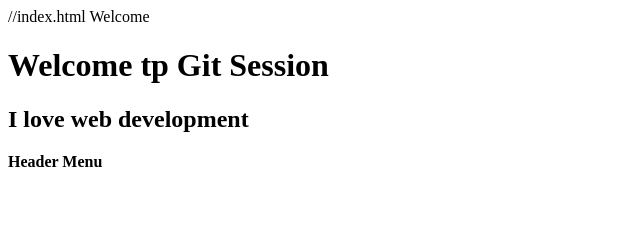
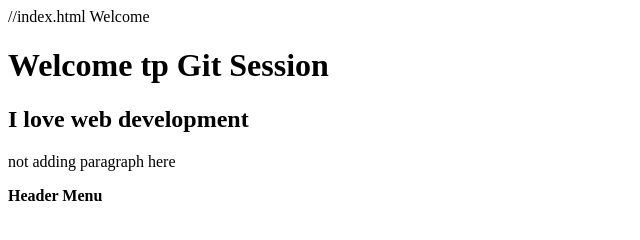
Before and after one commit to Darshita45/GitDemo, a plain HTML site: page index.html in a window 1280 px wide. Shown: the whole page, without its empty margins (0-640 px from the left). Drawn offline with Linux system fonts and the light colour scheme.

Commit message:
added paragraph line

```diff
--- a/index.html
+++ b/index.html
@@ -4,6 +4,7 @@
 <body>
 <h1> Welcome tp Git Session </h1>
 <h2> I love web development </h2>
+<p> not adding paragraph here </p>
 <b> Header Menu </b>
 </body>
 </html>
```
